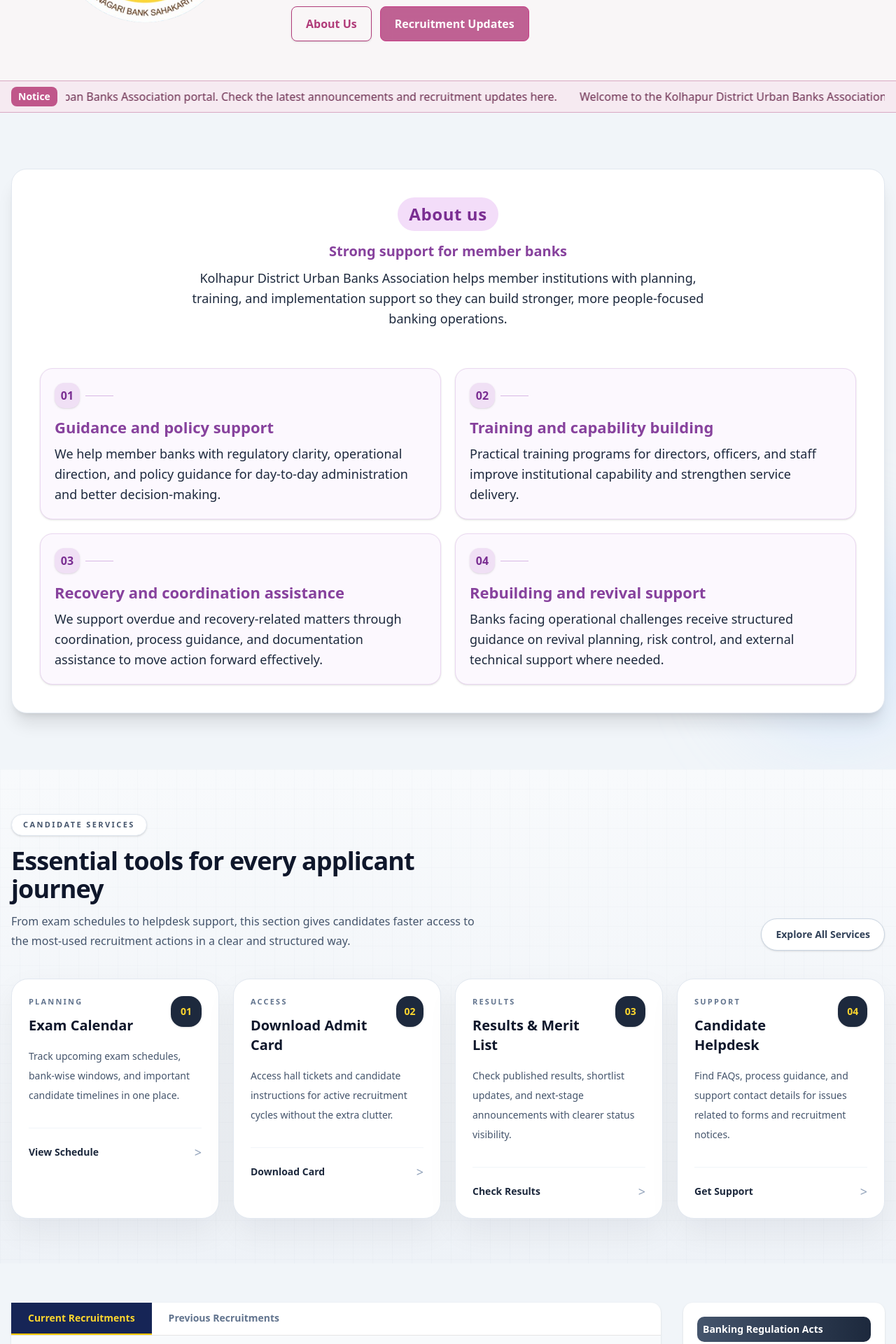
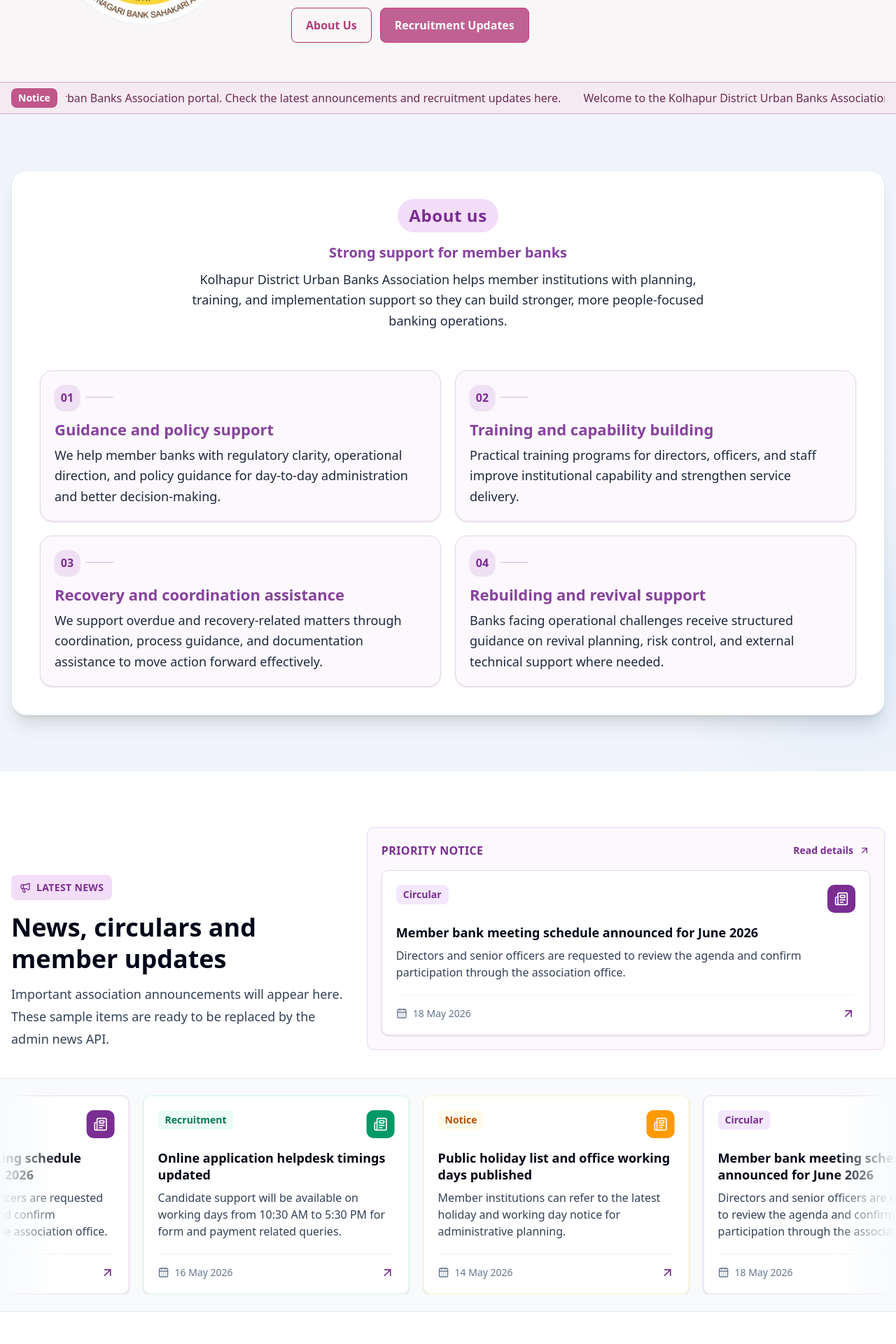
Before and after one commit to NikhiL-Nandeshwar/bank-association, a Next.js app: page / in a window 1280 px wide. Shown: the part 420-2340 px from the top of the page at 70% size. Built offline with nearby package versions, Linux system fonts and the light colour scheme; no server answers.

Commit message:
news section added

```diff
--- a/src/app/globals.css
+++ b/src/app/globals.css
@@ -21,6 +21,41 @@ body {
 
 .marquee-track {
   animation: marquee-scroll 22s linear infinite;
+}
+
+.latest-news-mask {
+  -webkit-mask-image: linear-gradient(90deg, transparent, #000 7%, #000 93%, transparent);
+  mask-image: linear-gradient(90deg, transparent, #000 7%, #000 93%, transparent);
+}
+
+.latest-news-track {
+  animation: latest-news-scroll 34s linear infinite;
+}
+
+.latest-news-mask:hover .latest-news-track {
+  animation-play-state: paused;
+}
+
+@keyframes latest-news-scroll {
+  0% {
+    transform: translateX(0);
+  }
+  100% {
+    transform: translateX(-50%);
+  }
+}
+
+@media (prefers-reduced-motion: reduce) {
+  .latest-news-track {
+    animation: none;
+    flex-wrap: wrap;
+    width: auto;
+  }
+
+  .latest-news-mask {
+    -webkit-mask-image: none;
+    mask-image: none;
+  }
 }
 
 .textured-surface {
--- a/src/app/page.tsx
+++ b/src/app/page.tsx
@@ -7,10 +7,7 @@ import { useRouter } from 'next/navigation';
 import AnnouncementMarquee from '@/components/home/AnnouncementMarquee';
 import AssociationCommitment from '@/components/home/AssociationCommitment';
 import Hero from '@/components/home/Hero';
-import LatestUpdates from '@/components/home/LatestUpdates';
-import PortalHighlights from '@/components/home/PortalHighlights';
-import QuickActions from '@/components/home/QuickActions';
-import RecruitmentOverview from '@/components/home/RecruitmentOverview';
+import LatestNewsTicker from '@/components/home/LatestNewsTicker';
 import { useAuth } from '@/lib/useAuth';
 import { ROUTES } from '@/constants/routes.constants';
 
@@ -37,11 +34,10 @@ export default function Home() {
       {/* <AssociationCommitment /> */}
       {/* <QuickActions /> */}
       <AssociationCommitment />
-
-      <PortalHighlights />
-
-      <RecruitmentOverview />
-      <LatestUpdates />
+      <LatestNewsTicker />
+      {/* <PortalHighlights /> */}
+      {/* <RecruitmentOverview /> */}
+      {/* <LatestUpdates /> */}
     </>
   );
 }
--- /dev/null
+++ b/src/components/home/LatestNewsTicker.tsx
@@ -0,0 +1,118 @@
+'use client';
+
+import { ArrowUpRight, CalendarDays, Megaphone, Newspaper } from 'lucide-react';
+import Link from 'next/link';
+
+import { LATEST_NEWS_COPY } from '@/constants/home.constants';
+import { ROUTES } from '@/constants/routes.constants';
+import { usePortalLanguage } from '@/lib/usePortalLanguage';
+
+const toneStyles = {
+  violet: {
+    badge: 'bg-[#f3e8ff] text-[#7A2E92]',
+    icon: 'bg-[#7A2E92] text-white',
+    border: 'border-[#ead7f1]',
+  },
+  emerald: {
+    badge: 'bg-emerald-50 text-emerald-700',
+    icon: 'bg-emerald-600 text-white',
+    border: 'border-emerald-100',
+  },
+  amber: {
+    badge: 'bg-amber-50 text-amber-700',
+    icon: 'bg-amber-500 text-white',
+    border: 'border-amber-100',
+  },
+} as const;
+
+type NewsItem = {
+  type: string;
+  title: string;
+  summary: string;
+  date: string;
+  tone: keyof typeof toneStyles;
+};
+
+function NewsCard({ item, compact = false }: { item: NewsItem; compact?: boolean }) {
+  const styles = toneStyles[item.tone];
+
+  return (
+    <article
+      className={`group flex h-full min-h-[190px] w-[320px] shrink-0 flex-col justify-between rounded-lg border ${styles.border} bg-white p-5 shadow-sm transition duration-300 hover:-translate-y-1 hover:shadow-lg sm:w-[380px] ${
+        compact ? 'min-h-[210px] w-full sm:w-full' : ''
+      }`}
+    >
+      <div>
+        <div className="flex items-start justify-between gap-4">
+          <span className={`inline-flex rounded-md px-2.5 py-1 text-sm font-semibold ${styles.badge}`}>
+            {item.type}
+          </span>
+          <span className={`inline-flex h-10 w-10 shrink-0 items-center justify-center rounded-lg ${styles.icon}`}>
+            <Newspaper className="h-5 w-5" aria-hidden="true" />
+          </span>
+        </div>
+
+        <h3 className="mt-4 text-lg font-semibold leading-snug text-slate-950">{item.title}</h3>
+        <p className="mt-2 line-clamp-3 text-md leading-6 text-slate-700">{item.summary}</p>
+      </div>
+
+      <div className="mt-5 flex items-center justify-between gap-3 border-t border-slate-100 pt-4 text-sm">
+        <span className="inline-flex items-center gap-2 font-medium text-slate-500">
+          <CalendarDays className="h-4 w-4" aria-hidden="true" />
+          {item.date}
+        </span>
+        <ArrowUpRight className="h-5 w-5 text-[#7A2E92] transition group-hover:translate-x-0.5 group-hover:-translate-y-0.5" aria-hidden="true" />
+      </div>
+    </article>
+  );
+}
+
+export default function LatestNewsTicker() {
+  const { language } = usePortalLanguage();
+  const content = LATEST_NEWS_COPY[language];
+  const marqueeItems = [...content.items, ...content.items];
+  const featured = content.items[0];
+
+  return (
+    <section className="overflow-hidden bg-white py-16 md:py-20">
+      <div className="mx-auto max-w-7xl px-4">
+        <div className="grid grid-cols-1 gap-8 lg:grid-cols-[0.9fr_1.4fr] lg:items-end">
+          <div>
+            <span className="inline-flex items-center gap-2 rounded-md bg-[#f3ddf9] px-3 py-2 text-sm font-semibold uppercase tracking-wide text-[#7A2E92]">
+              <Megaphone className="h-4 w-4" aria-hidden="true" />
+              {content.badge}
+            </span>
+            <h2 className="mt-4 max-w-xl text-3xl font-semibold leading-tight text-slate-950 md:text-4xl">
+              {content.title}
+            </h2>
+            <p className="mt-3 max-w-2xl text-lg leading-8 text-slate-700">{content.description}</p>
+          </div>
+
+          <div className="rounded-lg border border-[#ead7f1] bg-[#fcf8fe] p-5">
+            <div className="mb-4 flex items-center justify-between gap-4">
+              <p className="text-md font-semibold uppercase tracking-wide text-[#7A2E92]">{content.featuredLabel}</p>
+              <Link
+                href={ROUTES.recruitment}
+                className="inline-flex items-center gap-2 text-sm font-semibold text-[#7A2E92] hover:text-[#5c216f]"
+              >
+                {content.readMore}
+                <ArrowUpRight className="h-4 w-4" aria-hidden="true" />
+              </Link>
+            </div>
+            <NewsCard item={featured} compact />
+          </div>
+        </div>
+      </div>
+
+      <div className="mt-10 border-y border-slate-200 bg-slate-50 py-6">
+        <div className="latest-news-mask overflow-hidden">
+          <div className="latest-news-track flex w-max gap-5 px-4">
+            {marqueeItems.map((item, index) => (
+              <NewsCard key={`${item.title}-${index}`} item={item} />
+            ))}
+          </div>
+        </div>
+      </div>
+    </section>
+  );
+}
--- a/src/components/home/TopBar.tsx
+++ b/src/components/home/TopBar.tsx
@@ -1,7 +1,9 @@
 export default function TopBar() {
   return (
     <div className="w-full border-b border-slate-200 bg-slate-100">
-      <div className="mx-auto flex max-w-7xl flex-col gap-1 px-4 py-2 text-[11px] leading-tight text-text-secondary sm:flex-row sm:items-center sm:justify-between sm:text-xs">
+      <div className="mx-auto flex max-w-7xl flex-col gap-1 px-4 py-2 text-[12px]
+      leading-tight text-text-secondary sm:flex-row sm:items-center sm:justify-between
+      sm:text-[14px]">
         <p>
           Office Timing: Mon - Sat | 10:00 AM - 5:00 PM
         </p>
--- a/src/components/layout/Header.tsx
+++ b/src/components/layout/Header.tsx
@@ -6,7 +6,7 @@ import { useEffect, useState } from 'react';
 // Framework
 import Image from 'next/image';
 import Link from 'next/link';
-import { useRouter } from 'next/navigation';
+import { usePathname, useRouter } from 'next/navigation';
 
 // UI components
 import ChangePasswordModal from '@/components/ui/ChangePasswordModal';
@@ -28,6 +28,7 @@ export default function Header() {
   const { language, setLanguage } = usePortalLanguage();
   const { user, logout, status } = useAuth();
   const content = HEADER_COPY[language];
+  const pathname = usePathname();
   const isAdmin =
     user?.role?.toLowerCase?.().includes('admin') ?? false;
 
@@ -91,14 +92,23 @@ export default function Header() {
 
         <nav className="hidden items-center gap-6 text-sm font-medium md:flex">
           {navLinks.map((item) => (
-            <Link key={item.href} href={item.href} className="hover:text-[#fcd62e]">
+            <Link
+              key={item.href}
+              href={item.href}
+              className={cn(
+                'rounded-md px-2 py-2 transition',
+                pathname === item.href
+                  ? 'text-[#fcd62e]'
+                  : 'text-white hover:text-[#fcd62e]'
+              )}
+            >
               {item.label}
             </Link>
           ))}
 
           {!isAdmin && (
             <div className="ml-2 flex items-center gap-3 rounded-full border border-white/20 bg-white/10 px-3 py-1.5 text-xs backdrop-blur-md">
-            <span className="text-white/85">{content.languageLabel}</span>
+              <span className="text-white/85">{content.languageLabel}</span>
               <div className="flex items-center rounded-full bg-white/15 p-1 font-semibold">
                 <button type="button" onClick={() => setLanguage('mr')}
 
@@ -178,59 +188,103 @@ export default function Header() {
       </div>
 
       {isMenuOpen && (
-        <nav className="border-t border-slate-700 bg-slate-800 md:hidden">
-          <div className="mx-auto flex max-w-7xl flex-col gap-1 px-4 py-3 text-sm font-medium">
+        <nav className="border-t border-white/10 bg-[#7A2E92] md:hidden">
+          <div className="mx-auto flex max-w-7xl flex-col gap-2 px-4 py-4 text-sm font-medium">
+
             {navLinks.map((item) => (
-              <Link key={item.href} href={item.href} onClick={closeMenu} className={cn('rounded-md px-3 py-2', item.href === ROUTES.recruitment ? 'bg-[#fcd62e] text-slate-900' : 'text-slate-100 hover:bg-slate-700')}>
+              <Link
+                key={item.href}
+                href={item.href}
+                onClick={closeMenu}
+                className={cn(
+                  'rounded-xl px-4 py-3 transition',
+                  pathname === item.href
+                    ? 'bg-[#f8def5] text-[#7A2E92] font-semibold'
+                    : 'bg-white/10 text-white hover:bg-white/20'
+                )}
+              >
                 {item.label}
               </Link>
             ))}
+
             {!isAdmin && (
-              <div className="flex items-center gap-3 rounded-full border border-slate-600 bg-slate-700/60 px-3 py-1.5 text-xs">
-                <span className="text-slate-300">{content.languageLabel}</span>
-                <div className="flex items-center rounded-full bg-slate-800/80 p-1 font-semibold">
-                  <button type="button" onClick={() => setLanguage('mr')} className={cn('rounded-full px-3 py-1 transition', language === 'mr' ? 'bg-[#fcd62e] text-slate-900' : 'text-slate-200')}>
+              <div className="mt-2 flex items-center justify-between rounded-full border border-white/20 bg-white/10 px-3 py-2 text-xs backdrop-blur-md">
+                <span className="text-white/85">
+                  {content.languageLabel}
+                </span>
+
+                <div className="flex items-center rounded-full bg-white/15 p-1 font-semibold">
+                  <button
+                    type="button"
+                    onClick={() => setLanguage('mr')}
+                    className={cn(
+                      'rounded-full px-3 py-1 transition',
+                      language === 'mr'
+                        ? 'bg-white text-[#b13c7a]'
+                        : 'text-white hover:bg-white/10'
+                    )}
+                  >
                     {content.marathi}
                   </button>
-                  <button type="button" onClick={() => setLanguage('en')} className={cn('rounded-full px-3 py-1 transition', language === 'en' ? 'bg-[#fcd62e] text-slate-900' : 'text-slate-200')}>
+
+                  <button
+                    type="button"
+                    onClick={() => setLanguage('en')}
+                    className={cn(
+                      'rounded-full px-3 py-1 transition',
+                      language === 'en'
+                        ? 'bg-white text-[#b13c7a]'
+                        : 'text-white hover:bg-white/10'
+                    )}
+                  >
                     {content.english}
                   </button>
                 </div>
               </div>
             )}
+
             {status === 'loading' ? null : user ? (
               <>
-                <div className="flex items-center gap-2 rounded-md px-3 py-2 text-slate-100">
-                  <div className="flex h-8 w-8 items-center justify-center rounded-full bg-[#fcd62e] text-slate-900">
-                    <span className="text-xs font-semibold">
+                <div className="mt-2 flex items-center gap-3 rounded-xl bg-white/10 px-4 py-3 text-white">
+                  <div className="flex h-9 w-9 items-center justify-center rounded-full bg-[#fcd62e] text-slate-900">
+                    <span className="text-sm font-semibold">
                       {user?.userName?.charAt(0).toUpperCase()}
                     </span>
                   </div>
-                  <span>{user?.userName ?? 'User'}</span>
+
+                  <span className="font-medium">
+                    {user?.userName ?? 'User'}
+                  </span>
                 </div>
+
                 <button
                   type="button"
                   onClick={() => {
                     closeMenu();
                     setIsChangePasswordModalOpen(true);
                   }}
-                  className="rounded-md px-3 py-2 text-left text-slate-100 hover:bg-slate-700"
+                  className="rounded-xl bg-white/10 px-4 py-3 text-left text-white transition hover:bg-white/20"
                 >
                   Change Password
                 </button>
+
                 <button
                   type="button"
                   onClick={() => {
                     closeMenu();
                     void handleLogout();
                   }}
-                  className="rounded-md px-3 py-2 text-left text-slate-100 hover:bg-slate-700"
+                  className="rounded-xl bg-white/10 px-4 py-3 text-left text-white transition hover:bg-white/20"
                 >
                   Logout
                 </button>
               </>
             ) : (
-              <Link href={ROUTES.login} onClick={closeMenu} className="mt-2 rounded-md bg-[#fcd62e] px-3 py-2 text-center font-semibold text-slate-900 hover:bg-yellow-400">
+              <Link
+                href={ROUTES.login}
+                onClick={closeMenu}
+                className="mt-2 rounded-xl bg-white px-4 py-3 text-center font-semibold text-[#6d298e] shadow-sm transition hover:bg-[#f3e8ff]"
+              >
                 {content.login}
               </Link>
             )}
--- a/src/constants/home.constants.ts
+++ b/src/constants/home.constants.ts
@@ -115,6 +115,80 @@ export const LATEST_UPDATES_COPY = {
       { title: '\u092e\u0949\u0915 \u091f\u0947\u0938\u094d\u091f \u0935\u093f\u0902\u0921\u094b', date: '05 Mar 2026' },
       { title: 'KM-015 \u0911\u0928\u0932\u093e\u0907\u0928 \u092a\u0930\u0940\u0915\u094d\u0937\u093e', date: '12 Mar 2026' },
       { title: '\u092e\u0941\u0932\u093e\u0916\u0924 \u092e\u093e\u0930\u094d\u0917\u0926\u0930\u094d\u0936\u0928 \u0938\u0924\u094d\u0930', date: '18 Mar 2026' },
+    ],
+  },
+} as const;
+
+export const LATEST_NEWS_COPY = {
+  en: {
+    badge: 'Latest news',
+    title: 'News, circulars and member updates',
+    description:
+      'Important association announcements will appear here. These sample items are ready to be replaced by the admin news API.',
+    featuredLabel: 'Priority notice',
+    readMore: 'Read details',
+    items: [
+      {
+        type: 'Circular',
+        title: 'Member bank meeting schedule announced for June 2026',
+        summary:
+          'Directors and senior officers are requested to review the agenda and confirm participation through the association office.',
+        date: '18 May 2026',
+        tone: 'violet',
+      },
+      {
+        type: 'Recruitment',
+        title: 'Online application helpdesk timings updated',
+        summary:
+          'Candidate support will be available on working days from 10:30 AM to 5:30 PM for form and payment related queries.',
+        date: '16 May 2026',
+        tone: 'emerald',
+      },
+      {
+        type: 'Notice',
+        title: 'Public holiday list and office working days published',
+        summary:
+          'Member institutions can refer to the latest holiday and working day notice for administrative planning.',
+        date: '14 May 2026',
+        tone: 'amber',
+      },
+    ],
+  },
+  mr: {
+    badge: 'ताज्या घडामोडी',
+    title: 'बातम्या, परिपत्रके आणि सदस्य अद्यतने',
+    description:
+      'असोसिएशनच्या महत्त्वाच्या घोषणा येथे दिसतील. ही नमुना माहिती नंतर अॅडमिन न्यूज API मधून येईल.',
+    featuredLabel: 'महत्त्वाची सूचना',
+    readMore: 'तपशील पहा',
+
+    items: [
+      {
+        type: 'परिपत्रक',
+        title: 'जून 2026 साठी सदस्य बँक बैठकीचे वेळापत्रक जाहीर',
+        summary:
+          'संचालक आणि वरिष्ठ अधिकाऱ्यांनी अजेंडा पाहून सहभाग निश्चित करावा.',
+        date: '18 मे 2026',
+        tone: 'violet',
+      },
+
+      {
+        type: 'भरती',
+        title: 'ऑनलाइन अर्ज हेल्पडेस्कची वेळ अद्ययावत',
+        summary:
+          'अर्ज आणि पेमेंट संबंधित मदत कामकाजाच्या दिवशी सकाळी 10:30 ते सायंकाळी 5:30 उपलब्ध राहील.',
+        date: '16 मे 2026',
+        tone: 'emerald',
+      },
+
+      {
+        type: 'सूचना',
+        title: 'सार्वजनिक सुट्ट्या आणि कार्यालयीन दिवसांची यादी प्रकाशित',
+        summary:
+          'सदस्य संस्थांनी प्रशासकीय नियोजनासाठी नवीन सुट्टी व कामकाज दिवस सूचना पाहावी.',
+        date: '14 मे 2026',
+        tone: 'amber',
+      },
     ],
   },
 } as const;
```
